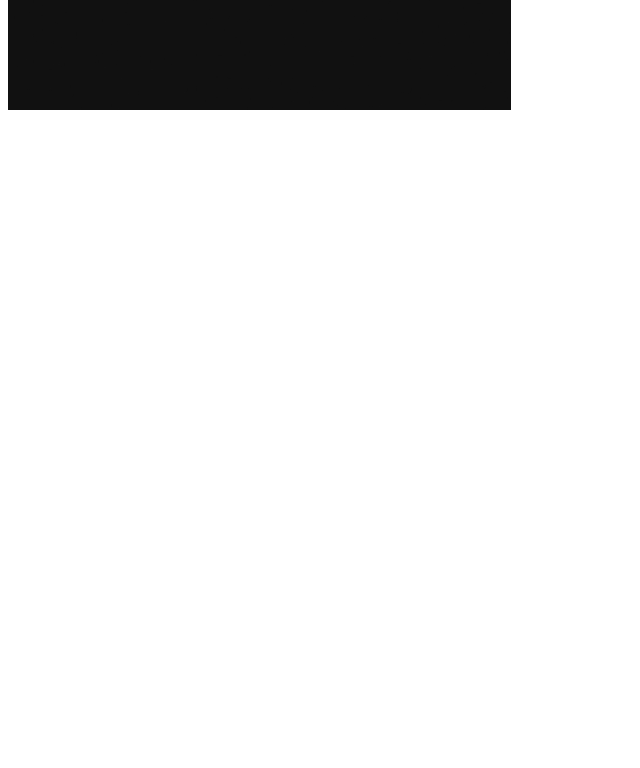
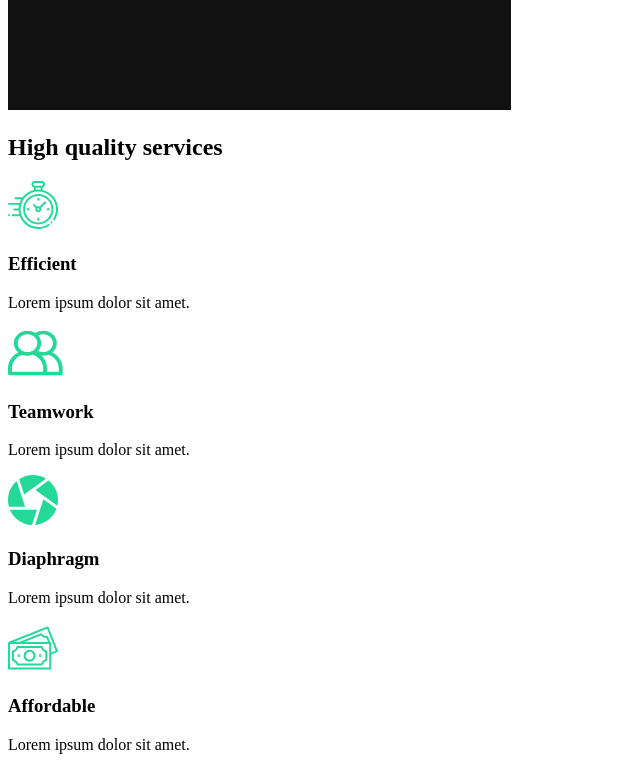
Before and after one commit to jos3ph-m/Capture, a React (Create React App) app: page / in a window 1280 px wide. Shown: the part 860-1628 px from the top of the page, without its empty margins (0-640 px from the left). Before the commit the page ends 982 px from the top, so only its background shows below. Built offline with nearby package versions, Linux system fonts and the light colour scheme.

Commit message:
Services component html

```diff
--- a/src/components/ServicesSection.js
+++ b/src/components/ServicesSection.js
@@ -5,6 +5,7 @@ import clock from '../img/clock.svg';
 import diaphragm from '../img/diaphragm.svg';
 import money from '../img/money.svg';
 import teamwork from '../img/teamwork.svg';
+import home2 from '../img/home2.png'
 
 const ServicesSection = () => {
   return (
@@ -19,7 +20,31 @@ const ServicesSection = () => {
             </div>
             <p>Lorem ipsum dolor sit amet.</p>
           </div>
+          <div className="card">
+            <div className="icon">
+              <img src={teamwork} alt="teamwork"/>
+              <h3>Teamwork</h3>
+            </div>
+            <p>Lorem ipsum dolor sit amet.</p>
+          </div>
+          <div className="card">
+            <div className="icon">
+              <img src={diaphragm} alt="diaphragm"/>
+              <h3>Diaphragm</h3>
+            </div>
+            <p>Lorem ipsum dolor sit amet.</p>
+          </div>
+          <div className="card">
+            <div className="icon">
+              <img src={money} alt="money"/>
+              <h3>Affordable</h3>
+            </div>
+            <p>Lorem ipsum dolor sit amet.</p>
+          </div>
         </div>
+      </div>
+      <div className="image">
+        <img src={home2} alt="home 2"/>
       </div>
     </div>
   )
--- a/src/pages/AboutUs.js
+++ b/src/pages/AboutUs.js
@@ -1,12 +1,16 @@
 import React from 'react';
 //Page Components
 import AboutSection from '../components/AboutSection';
+import ServicesSection from '../components/ServicesSection';
 
 
 const AboutUs = () => {
   return(
+  <>
     <AboutSection />
-  )
+    <ServicesSection />
+  </>
+  );
 }
 
 export default AboutUs;
```
Also changed, not shown: 1 other file (tests, documents, lock files or other folders).
